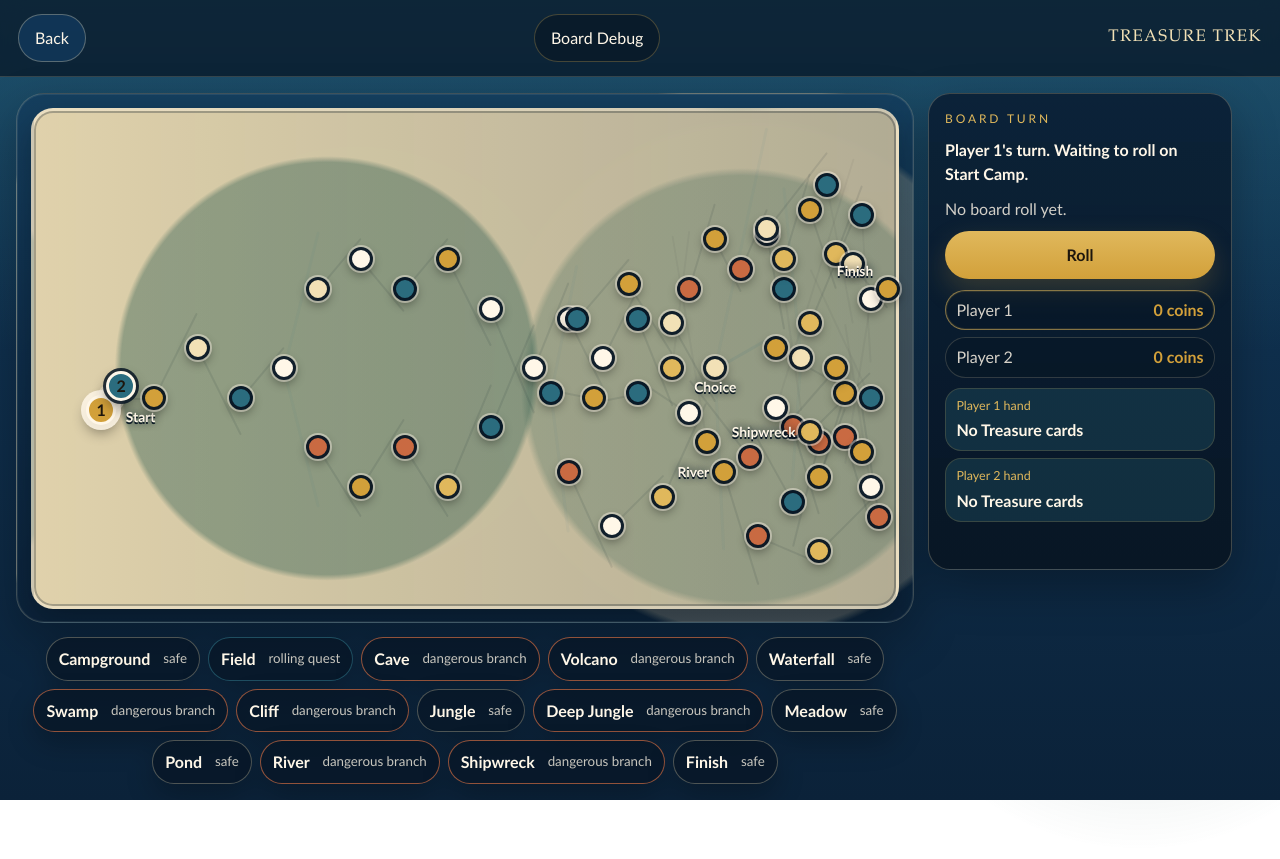
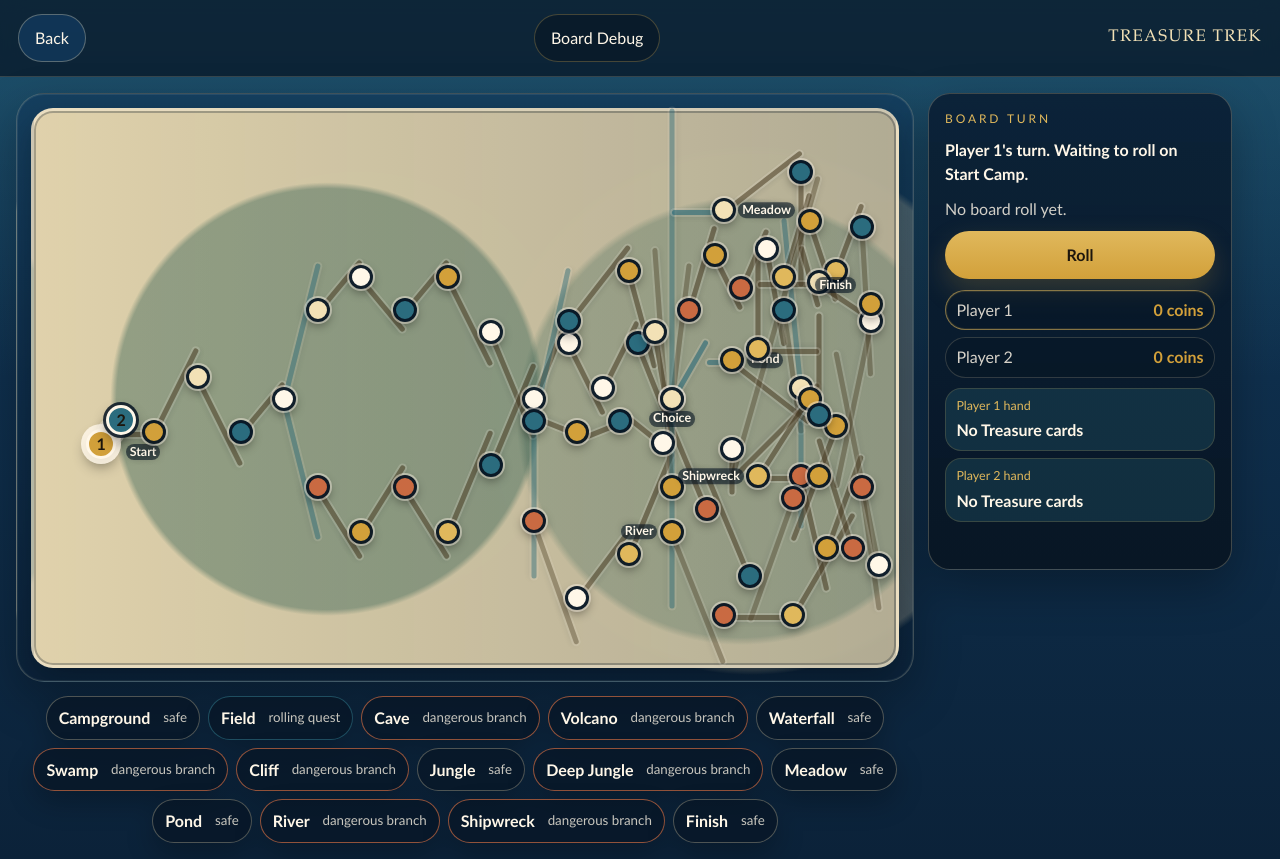
Before and after one commit to GabbyOley/treasure-trek, a website built with Vite: page index.html in a window 1280 px wide. Both pictures are taken after a click on the button "Play vs Computer". Before the commit the page ends 800 px from the top, so only its background shows below. Built offline with nearby package versions, Linux system fonts and the light colour scheme.

Commit message:
fix: make HTML board path readable

```diff
--- a/src/rendering/boardScreen.ts
+++ b/src/rendering/boardScreen.ts
@@ -18,7 +18,12 @@ import {
   type Move,
 } from "../game/state";
 import { getTreasureCardName } from "../game/treasureCards";
-import { BOARD_PLACEHOLDER, HTML_BOARD_LAYOUT, PALETTE } from "../utils/constants";
+import {
+  BOARD_PLACEHOLDER,
+  HTML_BOARD_CONNECTION_BENDS,
+  HTML_BOARD_LAYOUT,
+  PALETTE,
+} from "../utils/constants";
 
 type SpaceStyle = {
   color: number;
@@ -915,20 +920,23 @@ function renderHtmlBoard(state: GameState): string {
 
       const start = getHtmlBoardPoint(space.id);
       const end = getHtmlBoardPoint(nextSpace.id);
-      const width = Math.hypot(end.x - start.x, end.y - start.y);
-      const angle = Math.atan2(end.y - start.y, end.x - start.x);
       const isBranch = space.nextSpaceIds.length > 1;
-      const isLong = width > 14;
+      const pathPoints = getHtmlConnectionPoints(space.id, nextSpace.id, start, end);
 
-      return [
-        `
+      return pathPoints.slice(0, -1).map((segmentStart, index) => {
+        const segmentEnd = pathPoints[index + 1];
+        const width = Math.hypot(segmentEnd.x - segmentStart.x, segmentEnd.y - segmentStart.y);
+        const angle = Math.atan2(segmentEnd.y - segmentStart.y, segmentEnd.x - segmentStart.x);
+        const isLong = width > 14;
+
+        return `
           <div
             class="html-board-connection ${isBranch ? "is-branch" : ""} ${isLong ? "is-long" : ""}"
             data-testid="board-connection"
-            style="left: ${start.x}%; top: ${start.y}%; width: ${width}%; transform: rotate(${angle}rad);"
+            style="left: ${segmentStart.x}%; top: ${segmentStart.y}%; width: ${width}%; transform: rotate(${angle}rad);"
           ></div>
-        `,
-      ];
+        `;
+      });
     }),
   ).join("");
   const tiles = BOARD_SPACES.map((space) => {
@@ -1009,6 +1017,10 @@ function getHtmlBoardLabel(spaceId: string): string {
       return "Start";
     case "final-choice":
       return "Choice";
+    case "meadow-1":
+      return "Meadow";
+    case "pond-1":
+      return "Pond";
     case "river-1":
       return "River";
     case "shipwreck-1":
@@ -1018,6 +1030,18 @@ function getHtmlBoardLabel(spaceId: string): string {
     default:
       return "";
   }
+}
+
+function getHtmlConnectionPoints(
+  fromSpaceId: string,
+  toSpaceId: string,
+  start: { x: number; y: number },
+  end: { x: number; y: number },
+): { x: number; y: number }[] {
+  const bendKey = `${fromSpaceId}>${toSpaceId}` as keyof typeof HTML_BOARD_CONNECTION_BENDS;
+  const bends = HTML_BOARD_CONNECTION_BENDS[bendKey] ?? [];
+
+  return [start, ...bends, end];
 }
 
 function getProjectedRouteBounds(
--- a/src/style.css
+++ b/src/style.css
@@ -347,7 +347,7 @@ h1 {
   position: relative;
   width: 100%;
   height: 100%;
-  min-height: 500px;
+  min-height: 560px;
   border: 3px solid rgba(255, 247, 232, 0.35);
   border-radius: 22px;
   background:
@@ -376,23 +376,25 @@ h1 {
 
 .html-board-connection {
   position: absolute;
-  height: 2px;
+  height: 5px;
   border-radius: 999px;
-  background: rgba(8, 22, 36, 0.24);
-  box-shadow: none;
-  opacity: 0.38;
+  background: rgba(80, 67, 43, 0.68);
+  box-shadow:
+    0 0 0 2px rgba(255, 247, 232, 0.22),
+    0 2px 6px rgba(8, 22, 36, 0.16);
+  opacity: 0.84;
   transform-origin: left center;
   z-index: 1;
 }
 
 .html-board-connection.is-branch {
-  height: 3px;
-  background: rgba(43, 108, 126, 0.3);
-  opacity: 0.32;
+  height: 5px;
+  background: rgba(43, 108, 126, 0.74);
+  opacity: 0.78;
 }
 
 .html-board-connection.is-long {
-  opacity: 0.16;
+  opacity: 0.58;
 }
 
 .html-board-space {
@@ -448,22 +450,40 @@ h1 {
 
 .html-board-space-label {
   position: absolute;
+  z-index: 5;
   left: 50%;
   bottom: calc(100% + 2px);
   transform: translateX(-50%);
+  padding: 0.1rem 0.24rem;
+  border-radius: 999px;
+  background: rgba(8, 22, 36, 0.58);
   color: var(--color-mist);
-  font-size: 0.86rem;
+  font-size: 0.78rem;
   font-weight: 900;
   line-height: 1;
   text-shadow:
-    0 2px 0 rgba(8, 22, 36, 0.95),
     0 0 8px rgba(8, 22, 36, 0.95);
   white-space: nowrap;
+  pointer-events: none;
 }
 
 .html-board-space[data-space-id="final-choice"] .html-board-space-label {
   bottom: auto;
   top: calc(100% + 0.2rem);
+}
+
+.html-board-space[data-space-id="meadow-1"] .html-board-space-label {
+  left: calc(100% + 0.35rem);
+  bottom: auto;
+  top: 50%;
+  transform: translateY(-50%);
+}
+
+.html-board-space[data-space-id="pond-1"] .html-board-space-label {
+  left: calc(100% + 0.35rem);
+  bottom: auto;
+  top: 50%;
+  transform: translateY(-50%);
 }
 
 .html-board-space[data-space-id="river-1"] .html-board-space-label {
@@ -977,13 +997,13 @@ h1 {
   }
 
   .html-board-surface {
-    min-height: 300px;
+    min-height: 340px;
     border-width: 2px;
     border-radius: 18px;
   }
 
   .html-board-connection {
-    height: 2px;
+    height: 4px;
   }
 
   .html-board-space {
--- a/src/utils/constants.ts
+++ b/src/utils/constants.ts
@@ -180,41 +180,61 @@ export const HTML_BOARD_LAYOUT = {
   waterfall3: { x: 93, y: 29 },
   waterfall4: { x: 96, y: 21 },
   waterfall5: { x: 97, y: 38 },
-  swampEntry: { x: 88, y: 64 },
-  swampCoin: { x: 91, y: 74 },
-  swampTrap: { x: 94, y: 66 },
-  swampAction: { x: 97, y: 76 },
-  swampRejoin: { x: 94, y: 57 },
-  cliff1: { x: 91, y: 67 },
-  cliffEvent: { x: 88, y: 79 },
-  cliffTrap: { x: 83, y: 70 },
-  cliffShop: { x: 76, y: 61 },
-  jungleEntry: { x: 70, y: 57 },
-  jungleCoin: { x: 65, y: 58 },
-  jungleFork: { x: 60, y: 57 },
-  deepJungle1: { x: 62, y: 73 },
-  deepJungle2: { x: 67, y: 84 },
-  deepJungle3: { x: 73, y: 78 },
-  deepJungle4: { x: 78, y: 67 },
-  jungleEvent: { x: 63, y: 42 },
-  jungleCoin2: { x: 69, y: 35 },
-  jungleRejoin: { x: 74, y: 43 },
-  finalChoice: { x: 79, y: 52 },
-  meadow1: { x: 85, y: 24 },
-  meadow2: { x: 92, y: 15 },
-  pond1: { x: 86, y: 48 },
-  pond2: { x: 93, y: 52 },
-  pond3: { x: 86, y: 60 },
-  river1: { x: 80, y: 73 },
-  river2: { x: 84, y: 86 },
-  river3: { x: 91, y: 89 },
-  river4: { x: 98, y: 82 },
-  river5: { x: 96, y: 69 },
-  shipwreck1: { x: 90, y: 65 },
-  shipwreck2: { x: 97, y: 58 },
-  shipwreck3: { x: 90, y: 43 },
-  finishGate: { x: 95, y: 31 },
-  finish: { x: 99, y: 36 },
+  swampEntry: { x: 89, y: 66 },
+  swampCoin: { x: 92, y: 79 },
+  swampTrap: { x: 96, y: 68 },
+  swampAction: { x: 98, y: 82 },
+  swampRejoin: { x: 93, y: 57 },
+  cliff1: { x: 88, y: 70 },
+  cliffEvent: { x: 83, y: 84 },
+  cliffTrap: { x: 78, y: 72 },
+  cliffShop: { x: 73, y: 60 },
+  jungleEntry: { x: 68, y: 56 },
+  jungleCoin: { x: 63, y: 58 },
+  jungleFork: { x: 58, y: 56 },
+  deepJungle1: { x: 58, y: 74 },
+  deepJungle2: { x: 63, y: 88 },
+  deepJungle3: { x: 69, y: 80 },
+  deepJungle4: { x: 74, y: 68 },
+  jungleEvent: { x: 62, y: 38 },
+  jungleCoin2: { x: 69, y: 29 },
+  jungleRejoin: { x: 72, y: 40 },
+  finalChoice: { x: 74, y: 52 },
+  meadow1: { x: 80, y: 18 },
+  meadow2: { x: 89, y: 11 },
+  pond1: { x: 81, y: 45 },
+  pond2: { x: 90, y: 52 },
+  pond3: { x: 81, y: 61 },
+  river1: { x: 74, y: 76 },
+  river2: { x: 80, y: 91 },
+  river3: { x: 88, y: 91 },
+  river4: { x: 95, y: 79 },
+  river5: { x: 91, y: 66 },
+  shipwreck1: { x: 84, y: 66 },
+  shipwreck2: { x: 91, y: 55 },
+  shipwreck3: { x: 84, y: 43 },
+  finishGate: { x: 91, y: 31 },
+  finish: { x: 97, y: 35 },
+} as const;
+
+export const HTML_BOARD_CONNECTION_BENDS = {
+  "final-choice>meadow-1": [{ x: 74, y: 18 }],
+  "meadow-2>finish-gate": [
+    { x: 89, y: 24 },
+    { x: 91, y: 31 },
+  ],
+  "final-choice>pond-1": [{ x: 78, y: 45 }],
+  "pond-3>finish-gate": [
+    { x: 81, y: 66 },
+    { x: 91, y: 31 },
+  ],
+  "final-choice>river-1": [{ x: 74, y: 76 }],
+  "shipwreck-2>shipwreck-3": [
+    { x: 91, y: 43 },
+  ],
+  "shipwreck-3>finish-gate": [
+    { x: 84, y: 31 },
+  ],
 } as const;
 
 export const BOARD_PLACEHOLDER = {
```
